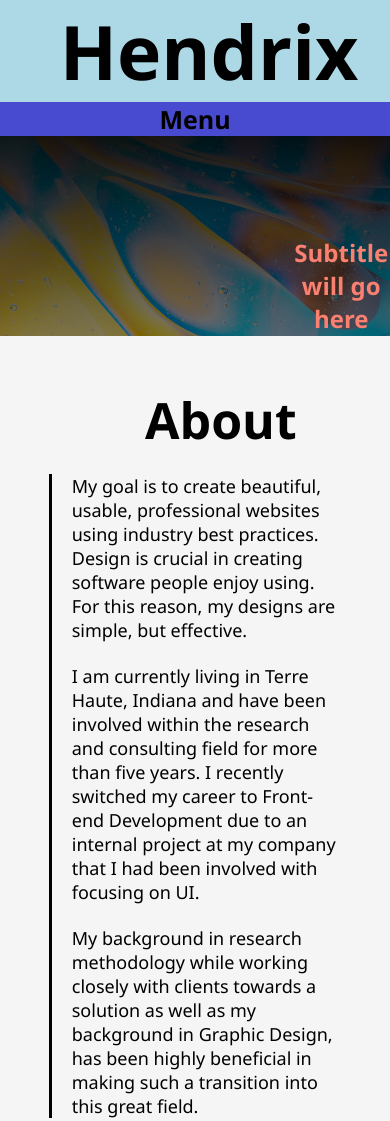
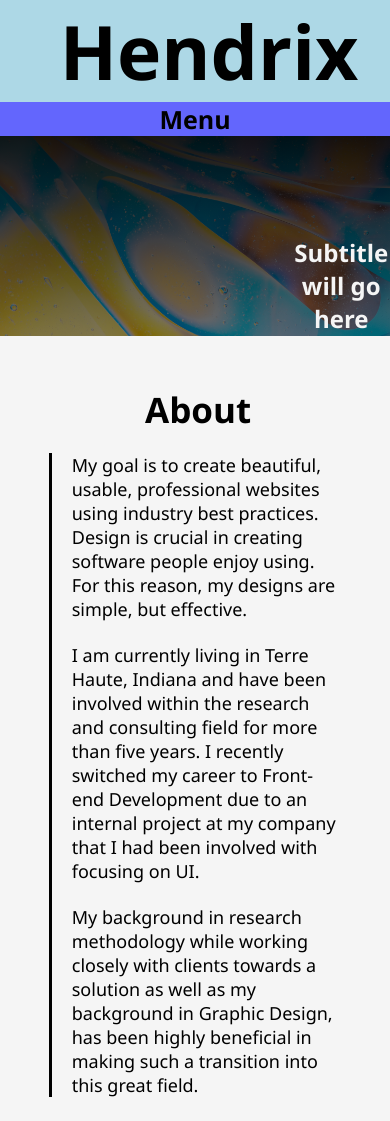
Before and after one commit to rhx1138/hendrix-portfolio, a plain HTML site: page index.html in a window 390 px wide. Shown: the top 1121 px of the page. Drawn offline with Linux system fonts and the light colour scheme.

Commit message:
small fix to section text at media query point

```diff
--- a/assets/styles.css
+++ b/assets/styles.css
@@ -11,7 +11,7 @@ body {
 
 .flex-container {
     display: flex;
-    background-color: rgb(72, 74, 207);
+    background-color: rgb(99, 102, 253);
 }
 
 /* navbar section */
@@ -46,7 +46,7 @@ ul {
 }
 
 a {
-    color: black;
+    color: whitesmoke;
 }
 
 a:link {
@@ -78,7 +78,7 @@ li {
 }
 
 .hero-text {
-    color: salmon;
+    color: whitesmoke;
     text-align: center;
     top: 50%;
     left: 75%;
@@ -200,6 +200,11 @@ li {
     .menu {
         font-size: 18px;
     }
+
+    .large {
+        font-size: 35px;
+    }
+
 }
 
 
```
